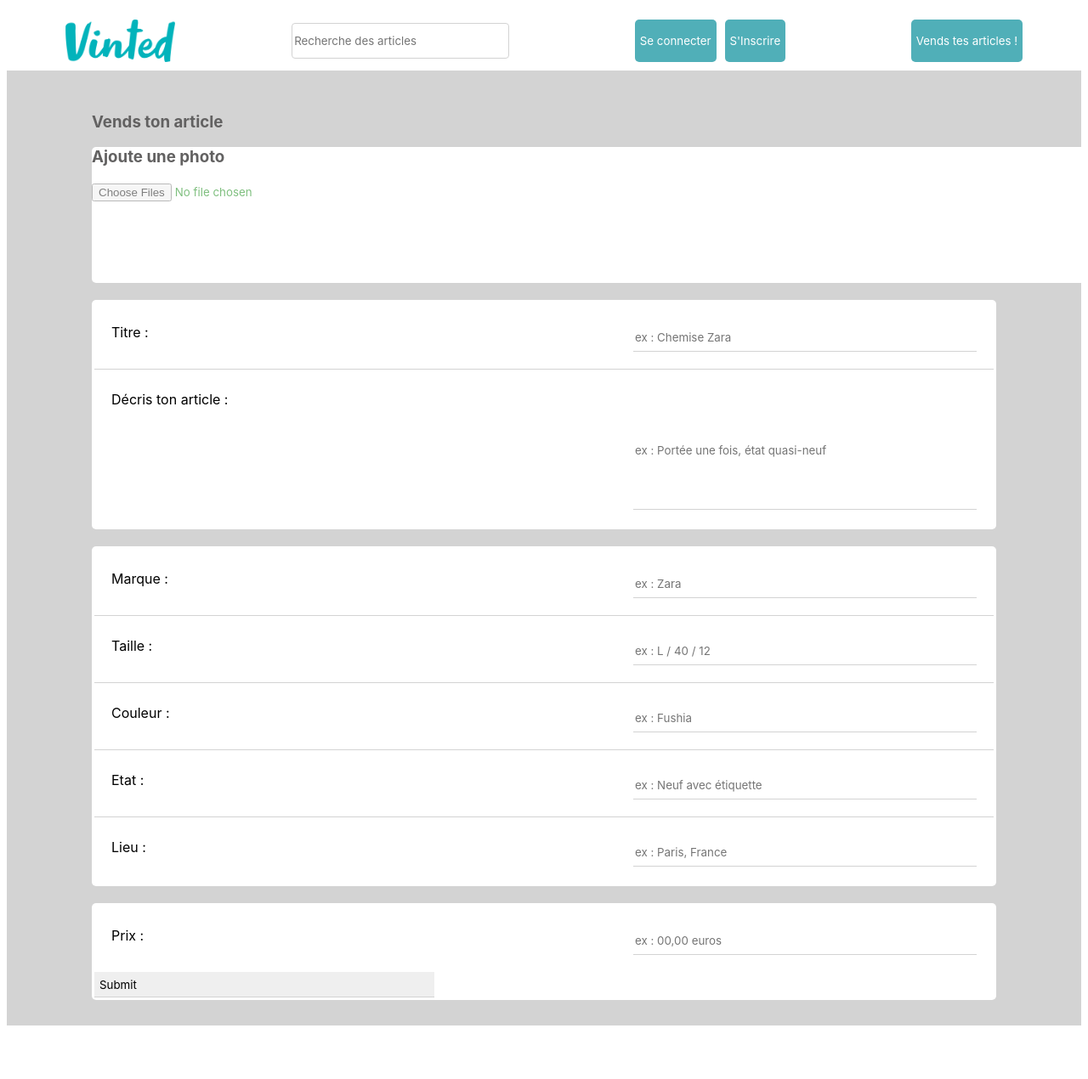
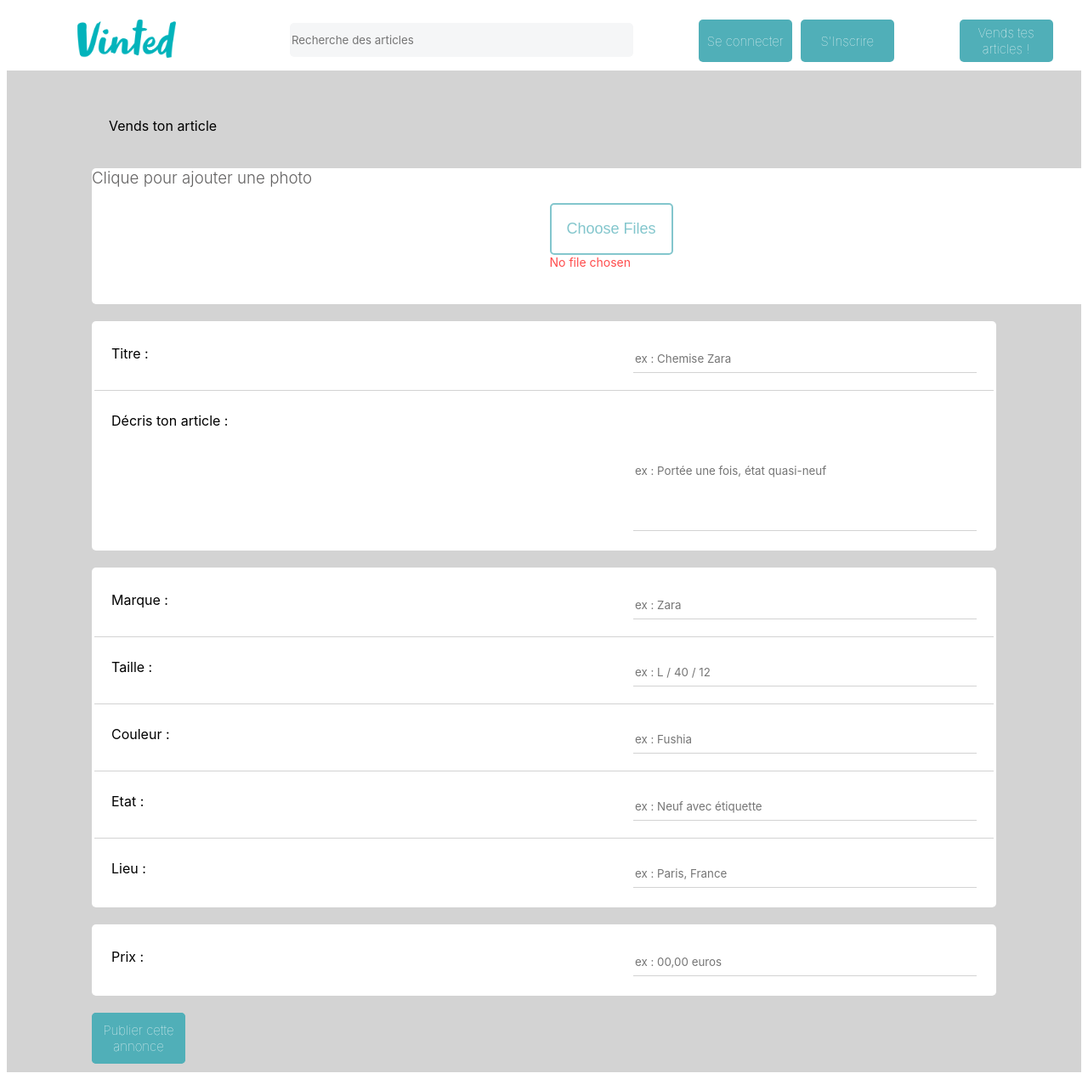
Before and after one commit to prandy87/vinted-front-end, a React (Create React App) app: page /publish in a window 1280 px wide. Shown: the top 1270 px of the page at 85% size. Before the commit the page ends 1215 px from the top, so only its background shows below. Built offline with nearby package versions, Linux system fonts and the light colour scheme.

Commit message:
Add some changes

```diff
--- a/src/App.css
+++ b/src/App.css
@@ -30,7 +30,8 @@
   padding-top: 15px;
 }
 .logo-container img {
-  height: 50px;
+  height: 45px;
+  margin-left: 50px;
 }
 .header button {
   height: 50px;
@@ -40,6 +41,7 @@
   border: none;
   margin-left: 10px;
   cursor: pointer;
+  font-weight: lighter;
 }
 
 .header > span > button :last-of-type {
@@ -49,9 +51,22 @@
 .header-search-bar {
   margin-top: 4px;
   height: 38px;
-  width: 250px;
-  border-radius: 4px;
+  width: 400px;
+  border-radius: 5px;
   border: 1px solid lightgray;
+  background-color: #f5f6f7;
+  border: none;
+  outline: none;
+}
+.header .deconnect-btn button {
+  height: 50px;
+  color: white;
+  background-color: rgb(117, 14, 14);
+  border-radius: 5px;
+  border: none;
+  margin-left: 10px;
+  font-weight: lighter;
+  cursor: pointer;
 }
 
 /* Banner */
@@ -61,24 +76,32 @@
   height: 500px;
 }
 
-.banner img {
+.banner > img {
   object-fit: cover;
   width: 100%;
   height: 70%;
   position: absolute;
 }
+.banner > :nth-child(2) {
+  background-size: contain;
+  height: 70px;
+  position: relative;
+  top: 94%;
+  left: 2%;
+}
 
 .banner-box {
-  width: 400px;
-  height: 260px;
+  width: 340px;
+  height: 230px;
   background-color: white;
   z-index: 1;
   position: relative;
-  top: 30%;
+  top: 15%;
   left: 7%;
   padding-left: 35px;
   padding-top: 40px;
   line-height: 25px;
+  border-radius: 3px;
 }
 
 .banner-box button {
@@ -98,24 +121,40 @@
 /* BODY */
 
 .products {
-  overflow-y: hidden;
+  /* overflow-y: hidden; */
   display: flex;
   flex-wrap: wrap;
   align-content: flex-start;
-  justify-content: space-around;
+
+  /* justify-content: space-around; */
 }
 
+.user-name-top {
+  background-color: white;
+  height: 25px;
+  margin-top: 25px;
+  font-size: 14px;
+  font-weight: 70;
+  margin-left: 20px;
+  color: rgb(98, 97, 97);
+}
+
+.user-name-top img {
+  border-radius: 50%;
+  height: 20px;
+  width: 20px;
+}
 .product-box {
   height: 393px;
-  width: 210;
+  width: 200px;
   background-color: white;
   cursor: pointer;
   text-align: center;
   display: flex;
   flex-direction: column;
   justify-content: center;
-  padding-left: 8px;
-  margin-top: 20px;
+
+  margin: 0 20px 20px 20px;
 }
 .product-box > img {
   object-fit: cover;
@@ -123,6 +162,21 @@
   display: block;
   width: 200px;
   height: 80%;
+}
+
+.price {
+  color: black;
+  font-weight: 90;
+  font-size: 18px;
+  text-align: left;
+  margin-top: 3px;
+}
+.desc {
+  text-overflow: ellipsis;
+  font-weight: 70;
+  font-size: 15px;
+  color: rgb(98, 97, 97);
+  text-align: left;
 }
 
 /* Offer */
@@ -152,8 +206,51 @@
   width: 600px;
   padding: 5%;
 }
+.right-box button {
+  margin-left: 40%;
+  margin-top: 6%;
+}
+.product-details {
+  margin-top: 10%;
+  padding-bottom: 10%;
 
-/* Offer */
+  border-bottom: 1.2px solid lightgray;
+}
+
+/* Signup form && Login form*/
+.signup-form {
+  background-color: white;
+  display: flex;
+  flex-direction: column;
+  flex-wrap: wrap;
+  align-content: space-between;
+  align-content: center;
+}
+.signup-form h3 {
+  font-size: 30px;
+  font-weight: 250;
+  text-align: center;
+}
+
+.sg-box input {
+  height: 40px;
+  width: 250px;
+  margin: 10px;
+  border: none;
+  border-bottom: 0.5px solid lightgray;
+}
+.signup-form button {
+  width: 250px;
+  margin: 10px;
+}
+
+.reminder {
+  font-size: 15px;
+  margin: 10px;
+  color: #51b1ba;
+}
+
+/* Offer Publish*/
 
 .bg-form {
   background-color: lightgray;
@@ -162,6 +259,7 @@
 
 .bg-form h3 {
   color: rgb(98, 97, 97);
+  font-weight: 300;
 }
 
 .offer-form {
@@ -239,13 +337,46 @@
 }
 
 input[type="file"] {
-  width: 100%;
+  display: flex;
+  justify-content: row;
+  justify-content: center;
+  width: 50vw;
   height: 100%;
-  /* top: 0;
-  left: 0;
-  right: 0;
-  bottom: 0; */
-  opacity: 0.5;
+
+  opacity: 0.7;
+  font-size: 14px;
   cursor: pointer;
-  color: green;
+  color: red;
+  padding-left: 44%;
+  text-align: center;
 }
+::-webkit-file-upload-button {
+  display: flex;
+  font-weight: normal;
+  justify-content: center;
+  background: white;
+  font-size: 18px;
+  color: #50afb8;
+  padding: 1em;
+  border: 2.5px solid #50afb8;
+  border-radius: 5px;
+  cursor: pointer;
+}
+
+.offer-submit-btn {
+  display: flex;
+  justify-content: center;
+  align-items: center;
+}
+.offer-submit-btn,
+button {
+  background-color: #50afb8;
+  color: white;
+  font-size: 15px;
+  font-weight: lighter;
+  width: 110px;
+  height: 60px;
+  border: none;
+  cursor: pointer;
+  border-radius: 5px;
+}
--- a/src/App.js
+++ b/src/App.js
@@ -26,14 +26,6 @@
     setToken(token);
   };
 
-  const setFilter = (title) => {
-    let titleGo = `?title=${title}`;
-    // let priceMinGo = `priceMin=${priceMin}`;
-    // let priceMaxGo = `priceMax=${priceMax}`;
-
-    return title !== "" ? titleGo : "";
-  };
-
   return (
     <Router>
       <Header
@@ -44,7 +36,10 @@
       />
 
       <Routes>
-        <Route path="/" element={<Home />} setFilter={setFilter} />
+        <Route
+          path="/"
+          element={<Home title={title} setTitle={setTitle} token={token} />}
+        />
         <Route path="/offer/:id" element={<Offer />} />
         <Route path="/signup" element={<Signup setUser={setUser} />} />
         <Route path="/login" element={<Login setUser={setUser} />} />
--- a/src/Components/Header.js
+++ b/src/Components/Header.js
@@ -1,6 +1,47 @@
 import { Link } from "react-router-dom";
 import logo from "../Assets/Images/Vinted-logo.svg.png";
 import { useNavigate } from "react-router-dom";
+import * as React from "react";
+import { Range } from "react-range";
+
+class SuperSimple extends React.Component {
+  state = { values: [50] };
+  render() {
+    return (
+      <Range
+        step={0.1}
+        min={0}
+        max={100}
+        values={this.state.values}
+        onChange={(values) => this.setState({ values })}
+        renderTrack={({ props, children }) => (
+          <div
+            {...props}
+            style={{
+              ...props.style,
+              height: "6px",
+              width: "100%",
+              backgroundColor: "#ccc",
+            }}
+          >
+            {children}
+          </div>
+        )}
+        renderThumb={({ props }) => (
+          <div
+            {...props}
+            style={{
+              ...props.style,
+              height: "42px",
+              width: "42px",
+              backgroundColor: "#999",
+            }}
+          />
+        )}
+      />
+    );
+  }
+}
 
 const Header = ({ token, setUser, setTitle }) => {
   const navigate = useNavigate();
@@ -12,6 +53,7 @@
             <img src={logo} alt="logo" />
           </Link>
         </span>
+        <div className={SuperSimple}></div>
         <span>
           <input
             className="header-search-bar"
@@ -24,6 +66,7 @@
         </span>
         <span>
           {token ? (
+            <span className="deconnect-btn">
               <button
                 onClick={() => {
                   setUser(null);
@@ -32,6 +75,7 @@
               >
                 Se déconnecter
               </button>
+            </span>
           ) : (
             <>
               <Link to={"/login"}>
--- a/src/containers/Login.js
+++ b/src/containers/Login.js
@@ -1,4 +1,5 @@
 import axios from "axios";
+import { Link } from "react-router-dom";
 import { useState } from "react";
 import { useNavigate } from "react-router-dom";
 
@@ -17,7 +18,7 @@
 
       if (response.data.token) {
         setUser(response.data.token);
-        navigate("/");
+        navigate("/publish");
       }
     } catch (error) {
       console.log(error.message);
@@ -26,20 +27,32 @@
 
   return (
     <>
-      <div>
-        <form onSubmit={handleSubmit}>
+      <div className="container">
+        <div className="signup-form">
+          <h3>Se Connecter</h3>
+          <form>
+            <div className="sg-box">
               <input
                 type="email"
+                placeholder="Email"
                 value={email}
                 onChange={(e) => setEmail(e.target.value)}
               />
+            </div>
+            <div className="sg-box">
               <input
                 type="text"
+                placeholder="Mot de passe"
                 value={passWord}
                 onChange={(e) => setPassWord(e.target.value)}
               />
-          <input type="submit" />
+            </div>
+            <button onClick={handleSubmit}>Se Connecter</button>
           </form>
+          <Link to={"/signup"}>
+            <p className="reminder">Pas encore de compte ? Inscris-toi !</p>
+          </Link>
+        </div>
       </div>
     </>
   );
--- a/src/containers/Offer.js
+++ b/src/containers/Offer.js
@@ -51,12 +51,14 @@
                   </>
                 );
               })}
-              <div>--------------------------------------</div>
-              <div>
-                <h3>{data.product_name}</h3>
-                <p>{data.product_description}</p>
-                <div>{data.owner.account.username}</div>
-              </div>
+            </div>
+            <div className="product-details">
+              <h3>{data.product_name}</h3>
+              <p>{data.product_description}</p>
+              <div>{data.owner.account.username}</div>
+            </div>
+            <div>
+              <button>Acheter</button>
             </div>
           </div>
         </div>
--- a/src/containers/Publish.js
+++ b/src/containers/Publish.js
@@ -11,7 +11,6 @@
   const [color, setColor] = useState("");
   const [city, setCity] = useState("");
   const [file, setFile] = useState();
-  console.log(token);
 
   const handleSubmit = async (e) => {
     e.preventDefault();
@@ -47,12 +46,12 @@
   return (
     <>
       <div className="container bg-form">
-        <h3>Vends ton article</h3>
+        <span className="line">Vends ton article</span>
 
         <div className="offer-form">
-          <form onSubmit={handleSubmit}>
+          <form>
             <div className="picture-box">
-              <h3>Ajoute une photo</h3>
+              <h3>Clique pour ajouter une photo</h3>
               <input
                 type="file"
                 multiple={true}
@@ -140,9 +139,11 @@
                   placeholder="ex : 00,00 euros"
                 />
               </span>
-              <input type="submit" />
             </div>
           </form>
+        </div>
+        <div className="offer-submit-btn">
+          <button onClick={handleSubmit}>Publier cette annonce</button>
         </div>
       </div>
     </>
--- a/src/containers/Signup.js
+++ b/src/containers/Signup.js
@@ -1,3 +1,4 @@
+import { Link } from "react-router-dom";
 import { useState } from "react";
 import axios from "axios";
 
@@ -26,7 +27,7 @@
       console.log(error.response);
       if (error.response.status === 409) {
         setErrorMessage("Cet email a déjà un compte");
-        alert(errorMessage);
+        alert(errorMessage ? errorMessage : "Cet email a déjà un compte");
       }
     }
   };
@@ -34,29 +35,38 @@
   return (
     <>
       <div className="container">
+        <div className="signup-form">
           <h3>S'inscrire</h3>
-        <div className="form">
-          <form action="">
+          <form>
+            <div className="sg-box">
               <input
                 type="text"
                 placeholder="Nom d'utilisateur"
                 value={userName}
                 onChange={(e) => setUserName(e.target.value)}
               />
+            </div>
+            <div className="sg-box">
               <input
                 type="email"
                 placeholder="Email"
                 value={email}
                 onChange={(e) => setEmail(e.target.value)}
               />
+            </div>
+            <div className="sg-box">
               <input
                 type="text"
                 placeholder="Mot de passe"
                 value={passWord}
                 onChange={(e) => setPassWord(e.target.value)}
               />
+            </div>
             <button onClick={handleSubmit}>S'inscire</button>
           </form>
+          <Link to={"/Login"}>
+            <p className="reminder">Tu as déjà un compte ? Connecte-toi !</p>
+          </Link>
         </div>
       </div>
     </>
```
Also changed, not shown: src/containers/Home.js (+35 -5 lines). Lines whose indentation alone changed are shown as unchanged.
